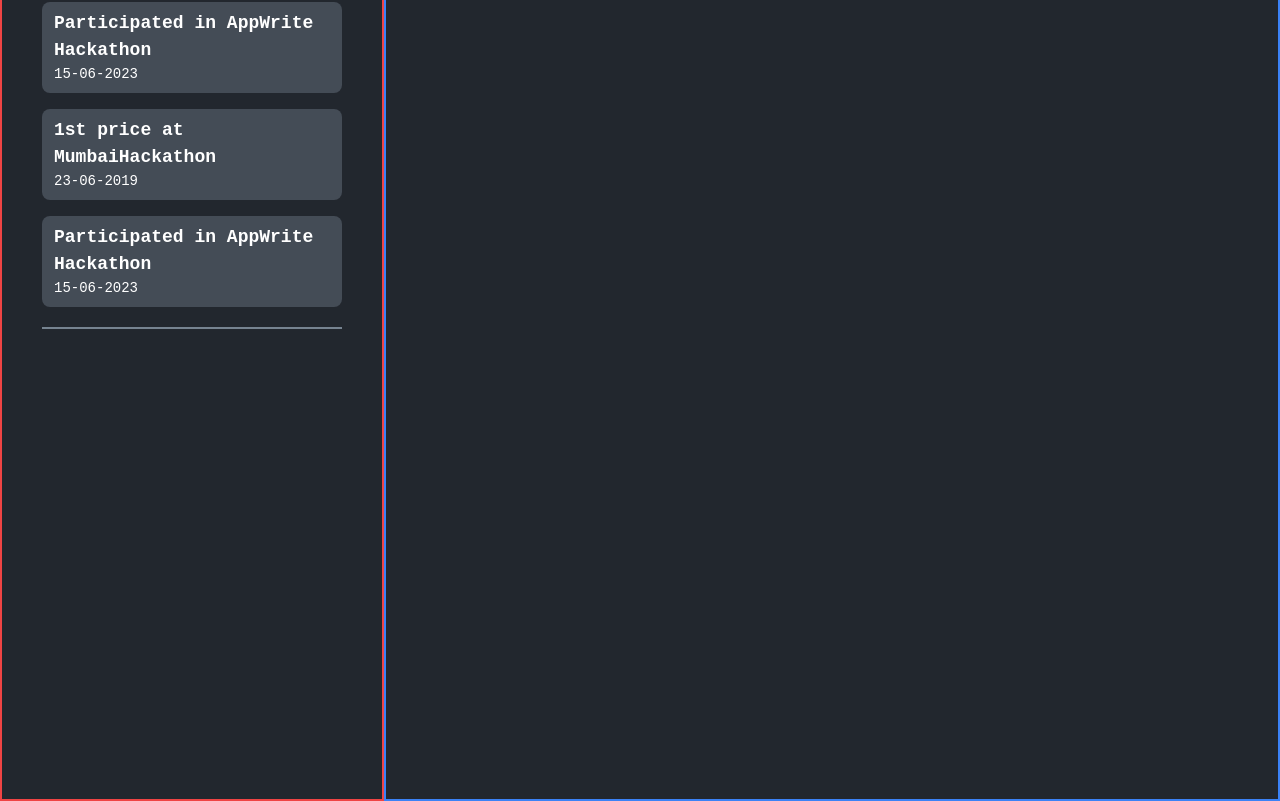
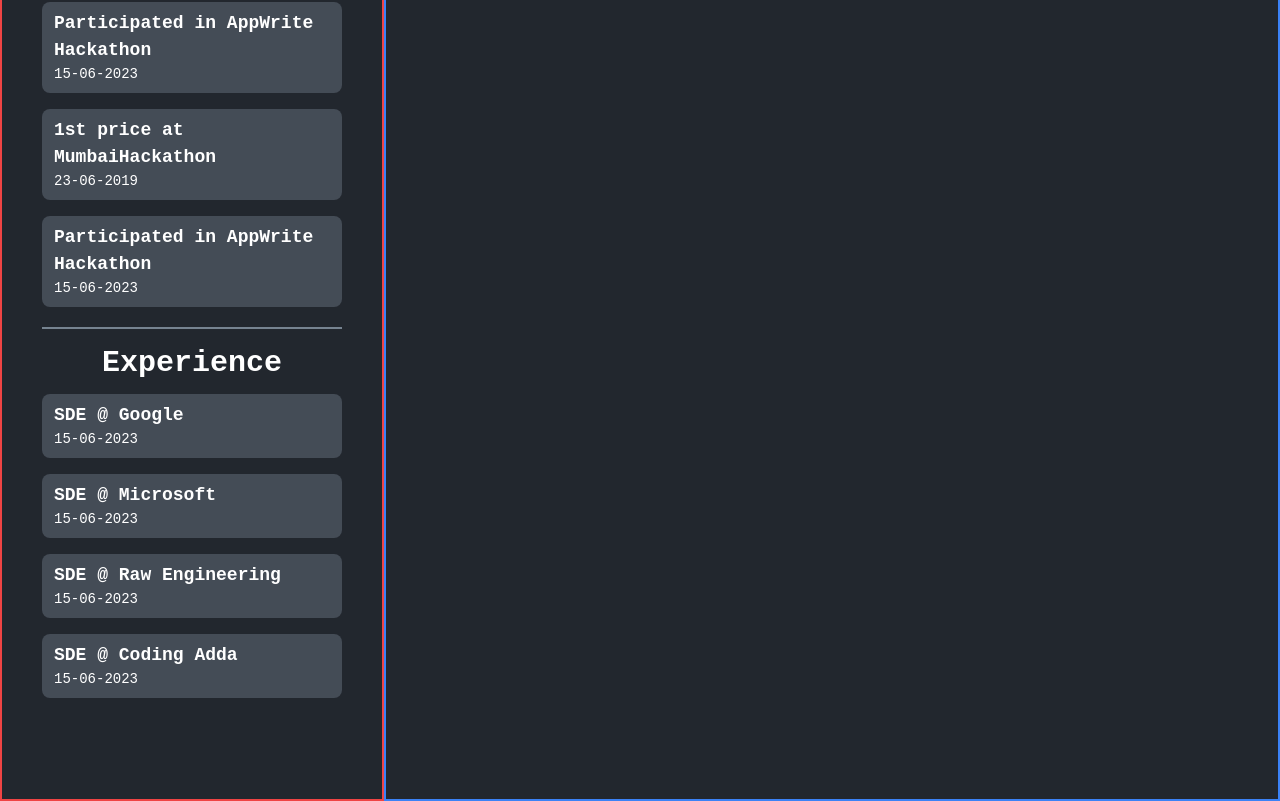
Before and after one commit to CodingAdda0506/PORTFOLIO, a Next.js app: page / in a window 1280 px wide. Shown: the part 799-1600 px from the top of the page. Built offline with nearby package versions, Linux system fonts and the light colour scheme.

Commit message:
EXPERIENCE SECTION: Done ✅

```diff
--- /dev/null
+++ b/src/app/components/ProflieSection/ExpSection.jsx
@@ -0,0 +1,20 @@
+import React from 'react'
+import SmallCard from './SmallCard'
+
+const ExpSection = () => {
+    return (
+        <section className="text-white font-firaCode flex flex-col justify-center items-center">
+            <div className="font-bold text-[30px]">
+                Experience
+            </div>
+            <div className="flex flex-col justify-center items-center">
+                <SmallCard title="SDE @ Google" date="15-06-2023" />
+                <SmallCard title="SDE @ Microsoft" date="15-06-2023" />
+                <SmallCard title="SDE @ Raw Engineering" date="15-06-2023" />
+                <SmallCard title="SDE @ Coding Adda" date="15-06-2023" />
+            </div>
+        </section>
+    )
+}
+
+export default ExpSection
--- a/src/app/page.js
+++ b/src/app/page.js
@@ -1,7 +1,7 @@
 import Image from 'next/image';
 import About from './components/ProflieSection/About';
 import Achivement from './components/ProflieSection/Achivement';
-import Experience from './components/ProflieSection/Experience';
+import ExpSection from './components/ProflieSection/ExpSection';
 import Socials from './components/ProflieSection/Socials';
 
 export default function Home() {
@@ -14,8 +14,7 @@
 				<div className="my-3 w-[300px] border-[1px] border-[#768390]"></div>
 				<Achivement />
 				<div className="my-3 w-[300px] border-[1px] border-[#768390]"></div>
-				{/* <div className=""></div> */}
-				{/* <Experience /> */}
+				<ExpSection />
 			</section>
 			<section className="border-2 border-blue-500 w-[70%] h-[200vh]">
 
```
Also changed, not shown: src/app/components/ProflieSection/Experience.jsx (deleted).
